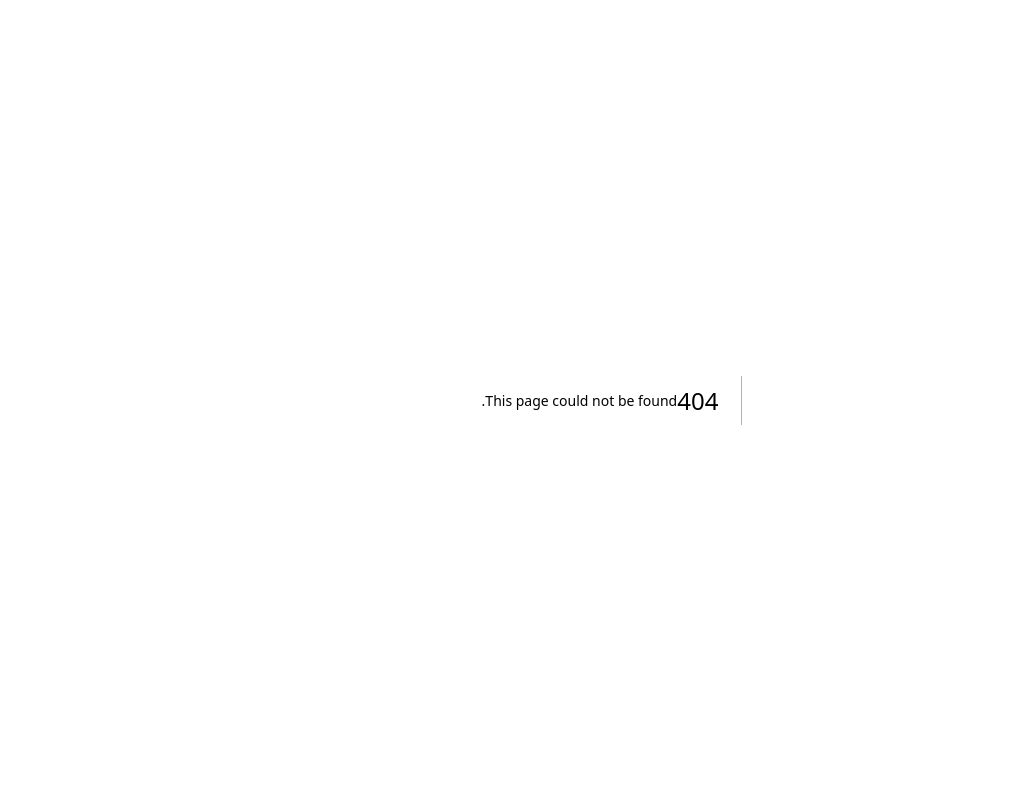
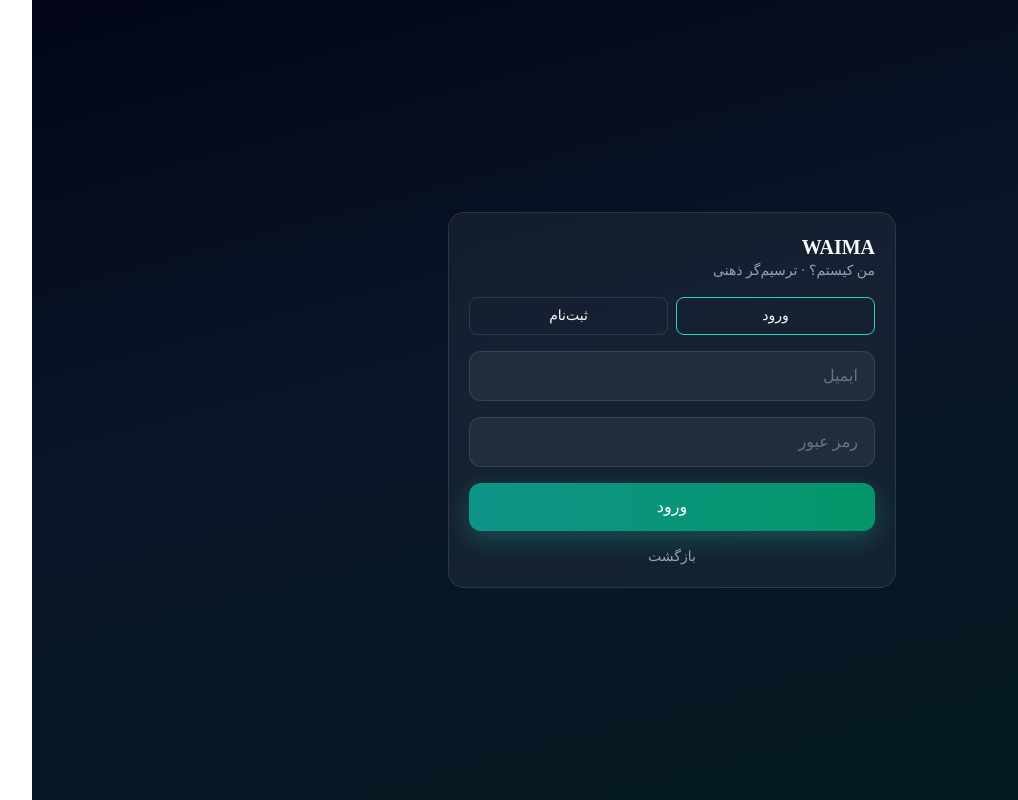
Before and after one commit to ImPMUFO/WAI, a Next.js app: page /auth in a window 1280 px wide. Before the commit this address had no page. Shown: the whole page, without its empty margins (60-1078 px from the left). Built offline with nearby package versions, Linux system fonts and the light colour scheme.

Commit message:
Create page.tsx

```diff
--- /dev/null
+++ b/src/app/auth/page.tsx
@@ -0,0 +1,113 @@
+'use client'
+
+import { useState } from 'react'
+import Link from 'next/link'
+import { createClient, isSupabaseConfigured } from '@/lib/supabase/client'
+
+export default function AuthPage() {
+  const [mode, setMode] = useState<'login' | 'signup'>('login')
+  const [email, setEmail] = useState('')
+  const [password, setPassword] = useState('')
+  const [name, setName] = useState('')
+  const [msg, setMsg] = useState('')
+  const [loading, setLoading] = useState(false)
+
+  const submit = async () => {
+    setMsg('')
+    if (!isSupabaseConfigured()) {
+      setMsg('Supabase هنوز در Vercel تنظیم نشده است.')
+      return
+    }
+    if (!email.trim() || password.length < 6) {
+      setMsg('ایمیل و رمز (حداقل ۶ کاراکتر) لازم است.')
+      return
+    }
+    setLoading(true)
+    try {
+      const supabase = createClient()
+      if (mode === 'signup') {
+        const { error } = await supabase.auth.signUp({
+          email: email.trim(),
+          password,
+          options: { data: { display_name: name.trim() || undefined } },
+        })
+        if (error) throw error
+        setMsg('ثبت‌نام انجام شد. اگر تأیید ایمیل روشن است، صندوق ورودی را چک کن.')
+      } else {
+        const { error } = await supabase.auth.signInWithPassword({
+          email: email.trim(),
+          password,
+        })
+        if (error) throw error
+        setMsg('ورود موفق بود.')
+        window.location.href = '/start'
+      }
+    } catch (e: unknown) {
+      setMsg(e instanceof Error ? e.message : 'خطا در احراز هویت')
+    } finally {
+      setLoading(false)
+    }
+  }
+
+  return (
+    <main className="min-h-screen rtl flex items-center justify-center px-4" style={{ color: 'var(--text)' }}>
+      <div className="w-full max-w-md card space-y-4">
+        <div>
+          <h1 className="text-xl font-bold">WAIMA</h1>
+          <p className="text-sm text-[var(--muted)]">من کیستم؟ · ترسیم‌گر ذهنی</p>
+        </div>
+
+        <div className="flex gap-2 text-sm">
+          <button
+            onClick={() => setMode('login')}
+            className={`flex-1 py-2 rounded-lg border ${mode === 'login' ? 'border-[var(--accent)] bg-[var(--accent)]/15' : 'border-[var(--border)]'}`}
+          >
+            ورود
+          </button>
+          <button
+            onClick={() => setMode('signup')}
+            className={`flex-1 py-2 rounded-lg border ${mode === 'signup' ? 'border-[var(--accent)] bg-[var(--accent)]/15' : 'border-[var(--border)]'}`}
+          >
+            ثبت‌نام
+          </button>
+        </div>
+
+        {mode === 'signup' && (
+          <input
+            value={name}
+            onChange={(e) => setName(e.target.value)}
+            placeholder="نام نمایشی"
+            className="w-full rounded-xl px-4 py-3 border border-[var(--border)] bg-[var(--card)]"
+            style={{ color: 'var(--text)' }}
+          />
+        )}
+        <input
+          type="email"
+          value={email}
+          onChange={(e) => setEmail(e.target.value)}
+          placeholder="ایمیل"
+          className="w-full rounded-xl px-4 py-3 border border-[var(--border)] bg-[var(--card)]"
+          style={{ color: 'var(--text)' }}
+        />
+        <input
+          type="password"
+          value={password}
+          onChange={(e) => setPassword(e.target.value)}
+          placeholder="رمز عبور"
+          className="w-full rounded-xl px-4 py-3 border border-[var(--border)] bg-[var(--card)]"
+          style={{ color: 'var(--text)' }}
+        />
+
+        <button onClick={submit} disabled={loading} className="btn-primary w-full py-3 disabled:opacity-50">
+          {loading ? '...' : mode === 'login' ? 'ورود' : 'ثبت‌نام'}
+        </button>
+
+        {msg && <p className="text-sm text-[var(--muted)] leading-relaxed">{msg}</p>}
+
+        <Link href="/" className="block text-center text-sm text-[var(--muted)]">
+          بازگشت
+        </Link>
+      </div>
+    </main>
+  )
+}
```
